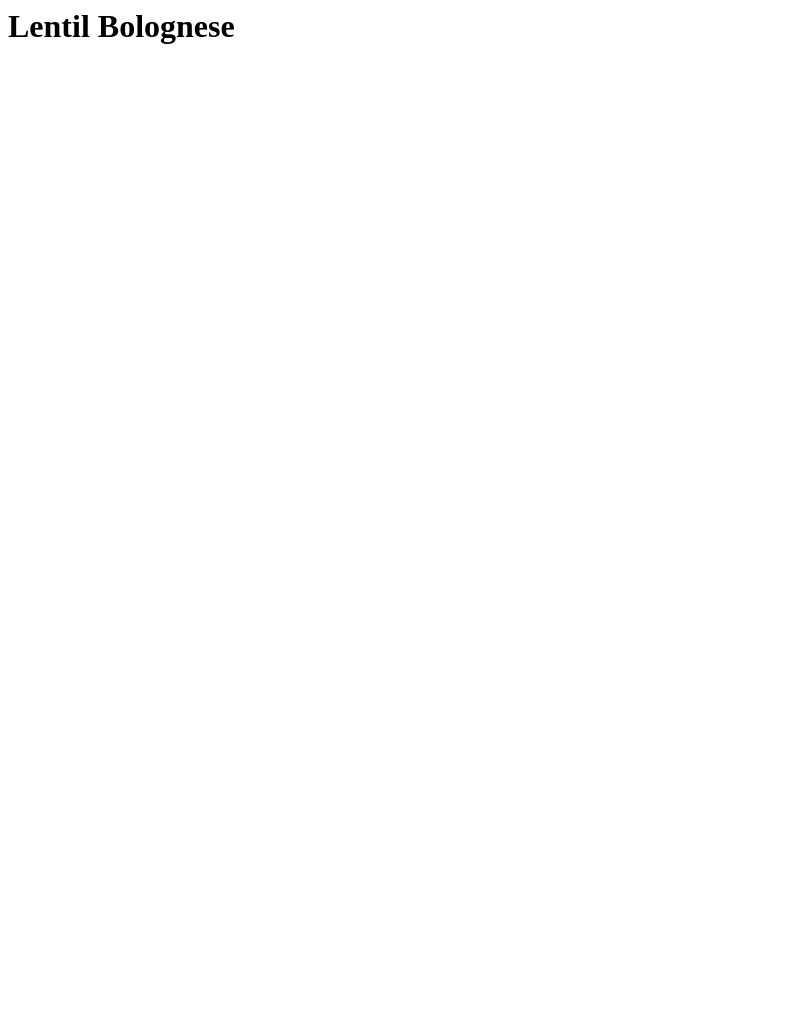
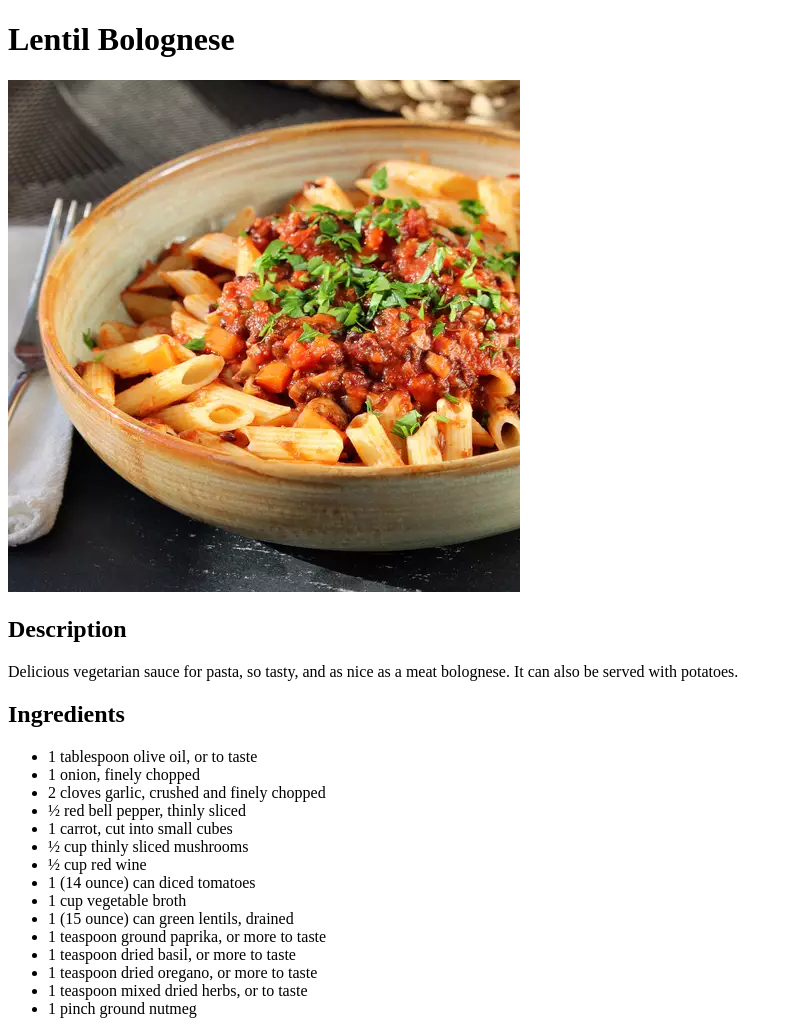
Before and after one commit to FennaF/odin-recipes, a plain HTML site: page recipes/Lentil_Bolognese.html in a window 1280 px wide. Shown: the whole page, without its empty margins (0-793 px from the left). Before the commit the page ends 800 px from the top, so only its background shows below. Drawn offline with Linux system fonts and the light colour scheme.

Commit message:
Complete Lentil Bolognes receipe page

```diff
--- a/recipes/Lentil_Bolognese.html
+++ b/recipes/Lentil_Bolognese.html
@@ -1 +1,35 @@
-<h1>Lentil Bolognese</h1>
+<!DOCTYPE html>
+<html lang="en">
+<head>
+    <meta charset="UTF-8">
+    <meta http-equiv="X-UA-Compatible" content="IE=edge">
+    <meta name="viewport" content="width=device-width, initial-scale=1.0">
+    <title>Document</title>
+</head>
+<body>
+    <h1>Lentil Bolognese</h1>
+    <img src="./Lentil-Bolognese.webp" alt="Lentil-Bolognese">
+
+    <h2>Description</h2>
+    <p>Delicious vegetarian sauce for pasta, so tasty, and as nice as a meat bolognese. It can also be served with potatoes.</p>
+
+    <h2>Ingredients</h2>
+    <ul>
+        <li>1 tablespoon olive oil, or to taste</li>
+        <li>1 onion, finely chopped</li>
+        <li>2 cloves garlic, crushed and finely chopped</li>
+        <li>½ red bell pepper, thinly sliced</li>
+        <li>1 carrot, cut into small cubes</li>
+        <li>½ cup thinly sliced mushrooms</li>
+        <li>½ cup red wine</li>
+        <li>1 (14 ounce) can diced tomatoes</li>
+        <li>1 cup vegetable broth</li>
+        <li>1 (15 ounce) can green lentils, drained</li>
+        <li>1 teaspoon ground paprika, or more to taste</li>
+        <li>1 teaspoon dried basil, or more to taste</li>
+        <li>1 teaspoon dried oregano, or more to taste</li>
+        <li>1 teaspoon mixed dried herbs, or to taste</li>
+        <li>1 pinch ground nutmeg</li>
+    </ul>
+</body>
+</html>
```
Also changed, not shown: recipes/Lentil-Bolognese.webp (added).
